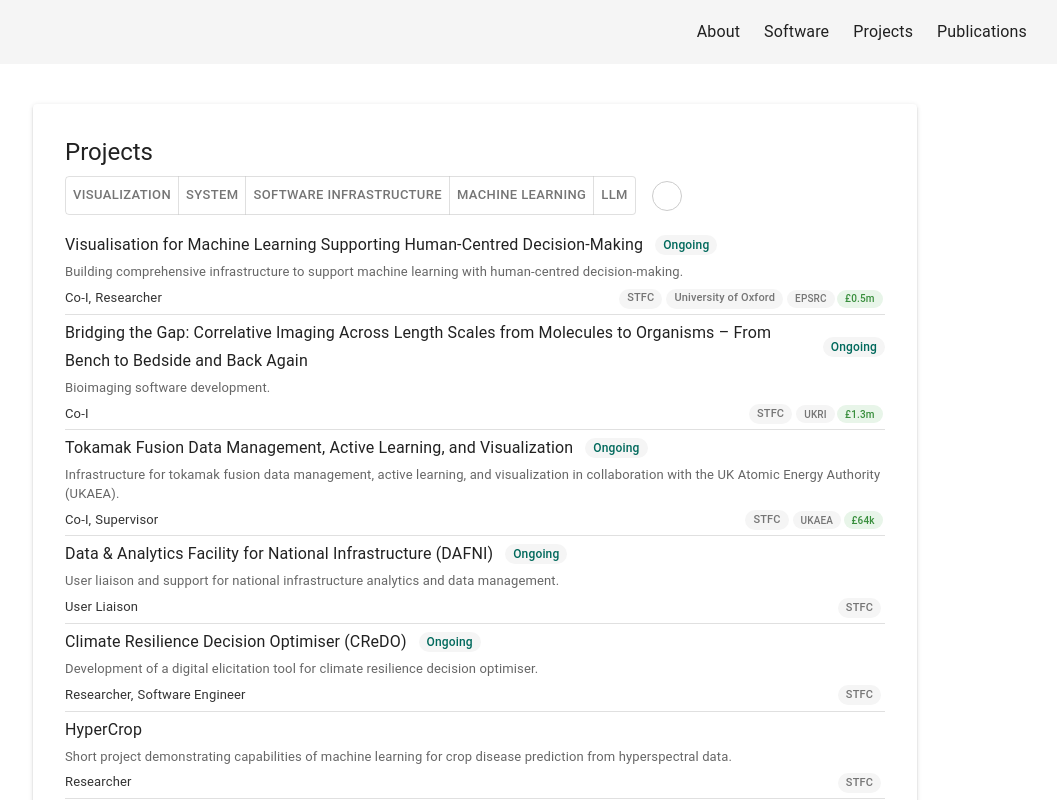
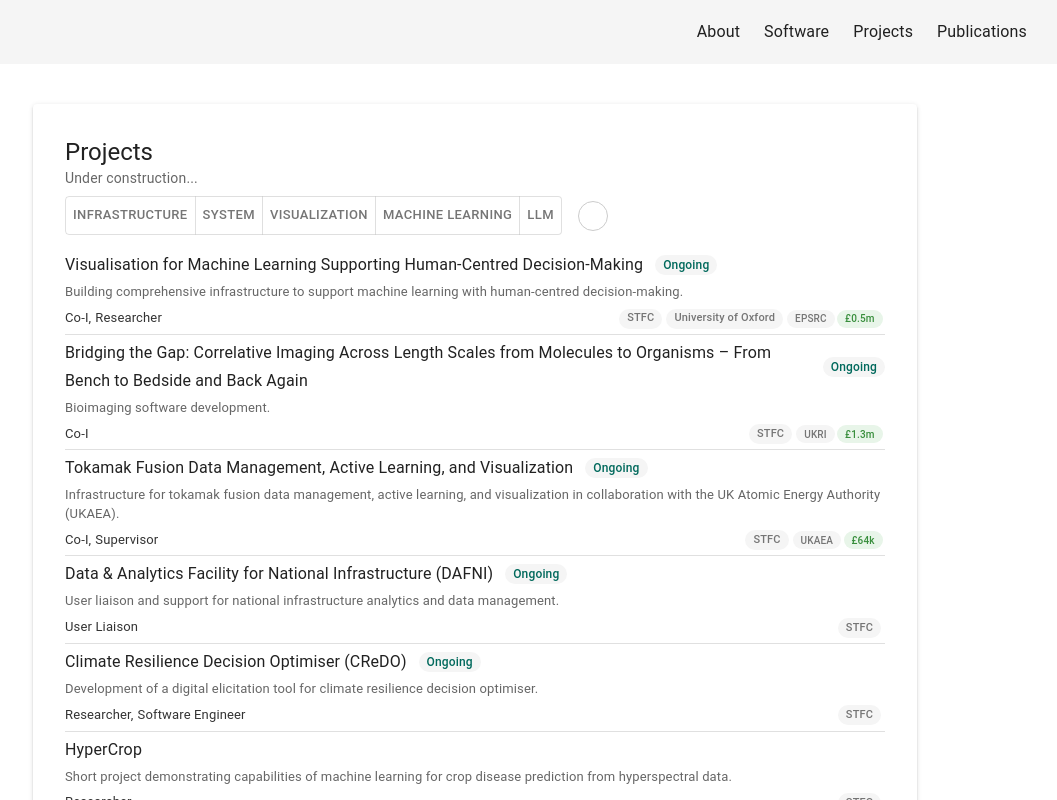
Before and after one commit to saifulkhan/saifulkhan.github.io, a Next.js app: page /projects in a window 1280 px wide. Shown: the top 800 px of the page, without its empty margins (165-1222 px from the left). Built offline with nearby package versions, Linux system fonts and the light colour scheme; some icons are missing.

Commit message:
refactor: standardize tag naming from 'Software Infrastructure' to 'Infrastructure' across data files

```diff
--- a/src/components/TagFilter.tsx
+++ b/src/components/TagFilter.tsx
@@ -20,9 +20,24 @@ const TagFilter: React.FC<TagFilterProps> = ({
   sx,
 }) => {
   // Unique sorted tag options
+  const preferredOrder = [
+    'Infrastructure',
+    'System',
+    'visualisation',
+    'machine learning',
+    'llm',
+    // Add more preferred tags here in order if needed
+  ];
   const tagOptions = Array.from(new Set(tags))
     .filter((tag) => tag !== 'DPhil Thesis')
-    .sort((a, b) => b.localeCompare(a));
+    .sort((a, b) => {
+      const indexA = preferredOrder.indexOf(a);
+      const indexB = preferredOrder.indexOf(b);
+      if (indexA === -1 && indexB === -1) return 0; // both not found, preserve order
+      if (indexA === -1) return 1; // a is not preferred, b is
+      if (indexB === -1) return -1; // b is not preferred, a is
+      return indexA - indexB;
+    });
   const handleFilter = (
     _: React.MouseEvent<HTMLElement>,
     newFilter: string | null,
--- a/src/data/projectsList.ts
+++ b/src/data/projectsList.ts
@@ -18,7 +18,7 @@ const projectsList: ProjectEntry[] = [
     status: 'Ongoing',
     role: ['Co-I', 'Researcher'],
     funding: ['EPSRC', '£0.5m'],
-    tags: ['Visualization', 'Machine Learning', 'Software Infrastructure'],
+    tags: ['Visualization', 'Machine Learning', 'Infrastructure'],
   },
   {
     title:
@@ -38,7 +38,7 @@ const projectsList: ProjectEntry[] = [
     status: 'Ongoing',
     role: ['Co-I', 'Supervisor'],
     funding: ['UKAEA', '£64k'],
-    tags: ['Visualization', 'Machine Learning', 'Software Infrastructure'],
+    tags: ['Visualization', 'Machine Learning', 'Infrastructure'],
   },
   {
     title: 'Data & Analytics Facility for National Infrastructure (DAFNI)',
@@ -48,7 +48,7 @@ const projectsList: ProjectEntry[] = [
     status: 'Ongoing',
     role: ['User Liaison'],
     funding: [],
-    tags: ['Software Infrastructure'],
+    tags: ['Infrastructure'],
   },
   {
     title: 'Climate Resilience Decision Optimiser (CReDO)',
@@ -98,7 +98,7 @@ const projectsList: ProjectEntry[] = [
     status: 'Completed',
     role: ['Researcher', 'Lead Software Engineer'],
     funding: ['STFC'],
-    tags: ['Visualization', 'Software Infrastructure'],
+    tags: ['Visualization', 'Infrastructure'],
   },
   {
     title: 'Rapid Assistance in Modelling the Pandemic Visualization (RAMPVIS)',
@@ -108,7 +108,7 @@ const projectsList: ProjectEntry[] = [
     status: 'Completed',
     role: ['Researcher', 'Software Architect'],
     funding: ['EPSRC'],
-    tags: ['Visualization', 'Software Infrastructure'],
+    tags: ['Visualization', 'Infrastructure'],
   },
   {
     title: 'Data, Workflow, and Provenance Management',
@@ -118,7 +118,7 @@ const projectsList: ProjectEntry[] = [
     status: 'Completed',
     role: ['Researcher', 'Lead Software Engineer'],
     funding: ['Innovate UK'],
-    tags: ['Software Infrastructure'],
+    tags: ['Infrastructure'],
   },
   {
     title: 'Visual Bulletin Analytics System (VBAS)',
@@ -128,7 +128,7 @@ const projectsList: ProjectEntry[] = [
     status: 'Completed',
     role: ['Researcher', 'Software Engineer'],
     funding: ['Innovate UK'],
-    tags: ['Visualization', 'Software Infrastructure'],
+    tags: ['Visualization', 'Infrastructure'],
   },
   {
     title: 'Visualisation Assisted Enterprise Search Engine',
@@ -138,7 +138,7 @@ const projectsList: ProjectEntry[] = [
     status: 'Completed',
     role: ['DPhil Student'],
     funding: ["Laing O'Rourke"],
-    tags: ['Visualization', 'Machine Learning', 'Software Infrastructure'],
+    tags: ['Visualization', 'Machine Learning', 'Infrastructure'],
   },
   {
     title: 'Oracle Database Development',
@@ -147,7 +147,7 @@ const projectsList: ProjectEntry[] = [
     status: 'Completed',
     role: ['Software Engineer'],
     funding: [],
-    tags: ['Software Infrastructure'],
+    tags: ['Infrastructure'],
   },
   {
     title: 'AC800 Web',
@@ -157,7 +157,7 @@ const projectsList: ProjectEntry[] = [
     status: 'Completed',
     role: ['Software Engineer'],
     funding: [],
-    tags: ['Software Infrastructure'],
+    tags: ['Infrastructure'],
   },
 ];
 
--- a/src/data/softwareList.ts
+++ b/src/data/softwareList.ts
@@ -60,7 +60,7 @@ const softwareList = [
       {
         type: 'main',
         value:
-          'A software infrastructure for analysing and ensuring quality assurance of seismological data. This infrastructure was developed and deployed at the International Seismological Centre (www.isc.ac.uk) in the UK.',
+          'A software infrastructure for analysing and providing quality assurance of seismological data. This is an operational software infrastructure at the International Seismological Centre (www.isc.ac.uk) in the UK.',
         color: 'default',
       },
     ],
--- a/src/pages/index.tsx
+++ b/src/pages/index.tsx
@@ -40,7 +40,7 @@ export default function About() {
               <Typography variant="body2" color="text.secondary">
                 I am a Computer Scientist at STFC. Previously, I earned my DPhil
                 (PhD) in Engineering Science from the University of Oxford,
-                where I also conducted postdoctoral researchunder the
+                where I also conducted postdoctoral research under the
                 supervision of{' '}
                 <a href="https://eng.ox.ac.uk/people/min-chen/" target="_blank">
                   Prof. Min Chen
--- a/src/pages/projects.tsx
+++ b/src/pages/projects.tsx
@@ -22,7 +22,11 @@ const Projects = () => {
         <Paper elevation={2} sx={{ p: 4 }}>
           <Typography variant="h5" gutterBottom>
             Projects
+            <Typography variant="body2" color="text.secondary">
+              Under construction...
+            </Typography>
           </Typography>
+
           <TagFilter tags={allTags} filter={filter} setFilter={setFilter} />
           <Stack spacing={0.5}>
             {filteredList.map((proj, idx) => (
--- a/src/pages/publications.tsx
+++ b/src/pages/publications.tsx
@@ -23,9 +23,9 @@ const Publications = () => {
         <Paper elevation={2} sx={{ p: 4, borderRadius: 4 }}>
           <Typography variant="h5" gutterBottom>
             Selected Publications
-            {/* <Typography variant="body2" color="text.secondary">
+            <Typography variant="body2" color="text.secondary">
               Under construction...
-            </Typography> */}
+            </Typography>
           </Typography>
           <TagFilter tags={allTags} filter={filter} setFilter={setFilter} />
           <Stack spacing={0.5} divider={<Divider flexItem />}>
--- a/src/pages/software.tsx
+++ b/src/pages/software.tsx
@@ -47,7 +47,7 @@ const Software = () => (
     <Box sx={{ maxWidth: 900, mx: 'auto', mt: 4, p: 1 }}>
       <Paper elevation={2} sx={{ p: 2 }}>
         <Typography variant="h5" gutterBottom>
-          Software & Infrastructure
+          Software
         </Typography>
 
         <Stack spacing={1.5}>
@@ -134,7 +134,9 @@ const Software = () => (
                   <Box sx={{ display: 'flex', alignItems: 'center' }}>
                     {sw.links && (
                       <LinkIcons
-                        links={sw.links as import('../components/LinkIcons').LinkIcon[]}
+                        links={
+                          sw.links as import('../components/LinkIcons').LinkIcon[]
+                        }
                         iconSize={16}
                         spacing={0.5}
                         inline={false}
```
Also changed, not shown: src/data/publicationsList.ts (+9 -9 lines).
